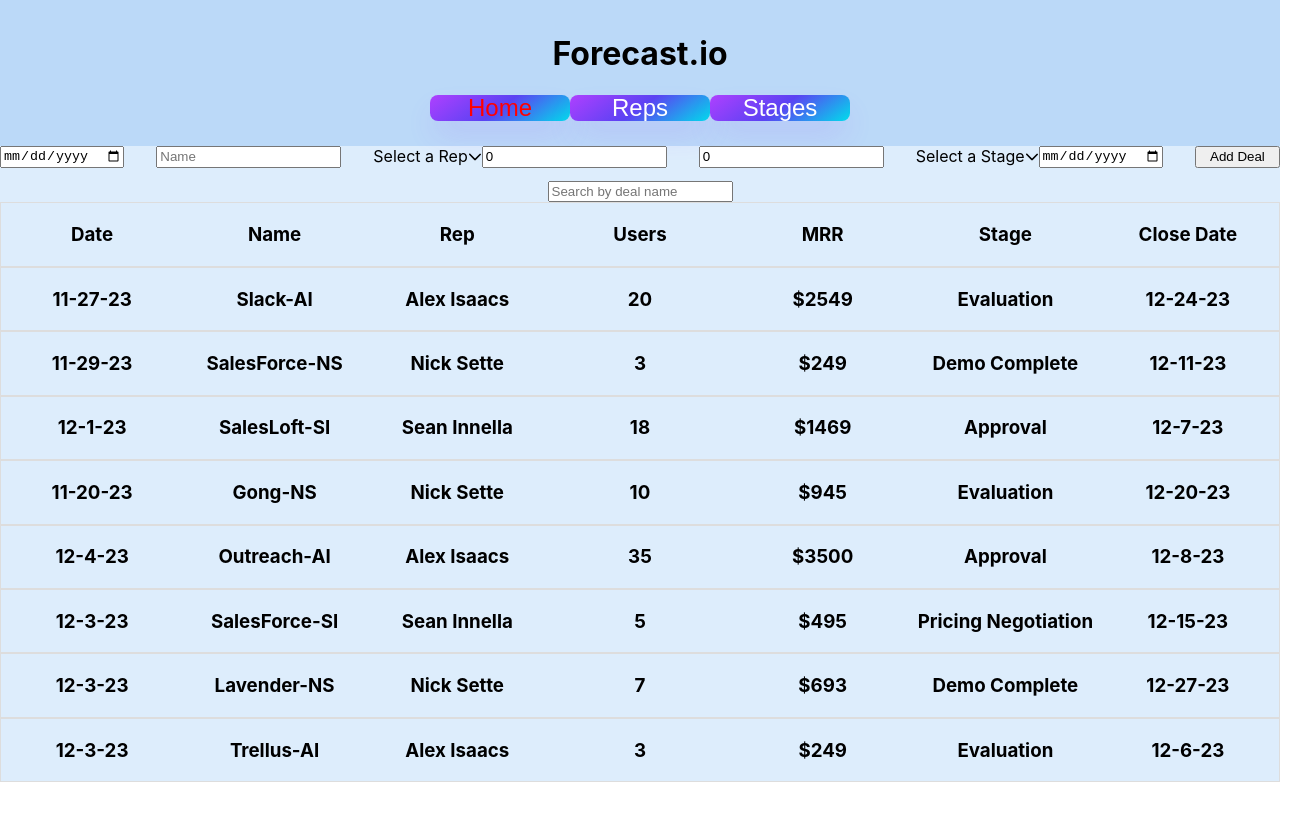
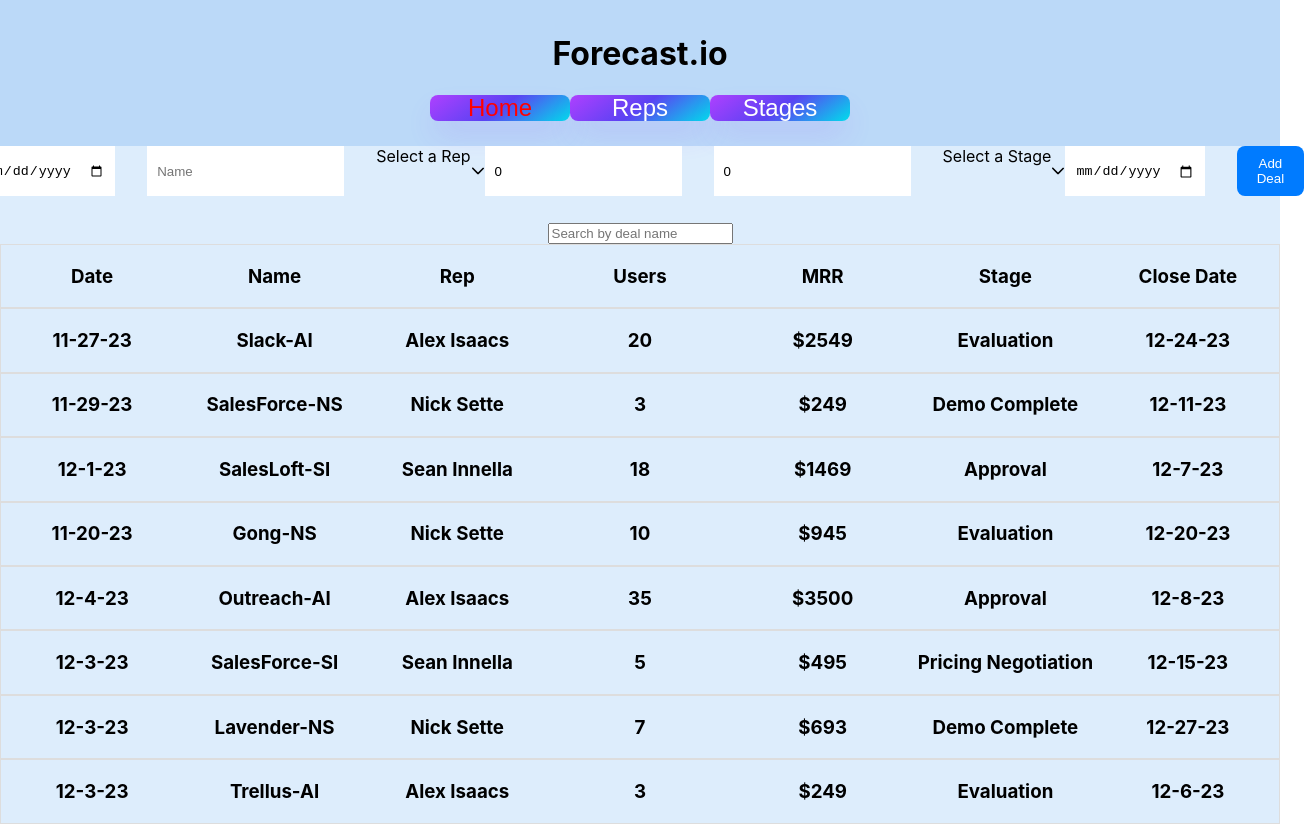
Before and after one commit to Alexisaacs18/salesForcasting, a React (Create React App) app in the folder sales-forcasting/: page / in a window 1280 px wide. Shown: the whole page, 1304 px wide, since content can reach past the window. Before the commit the page ends 800 px from the top, so only its background shows below. Built offline with nearby package versions, Linux system fonts and the light colour scheme; data requests are answered from the project's data file.

Commit message:
updated css

```diff
--- a/sales-forcasting/src/Components/NewDealForm.js
+++ b/sales-forcasting/src/Components/NewDealForm.js
@@ -82,7 +82,7 @@ function NewDealForm({ url, newDealHandler }) {
 
     return (
         <div className="NewDealForm">
-            <form onSubmit={handleSubmit}>
+            <form onSubmit={handleSubmit} className='form'>
                 <input onChange={handleChange} value={form.last_update} type="date" name="last_update" placeholder="Last Update" />
                 <input onChange={handleChange} value={form.name} type="text" name="name" placeholder="Name" />
 
--- a/sales-forcasting/src/index.css
+++ b/sales-forcasting/src/index.css
@@ -175,3 +175,19 @@ code {
   padding-top: 1%;
   padding-bottom: 1%;
 }
+
+.form input {
+  flex: 1;
+  padding: 10px;
+  border: none;
+  outline: none;
+}
+
+.form button {
+  padding: 10px 20px;
+  background-color: #007bff;
+  color: #fff;
+  border: none;
+  cursor: pointer;
+  border-radius: 8px;
+}
```
